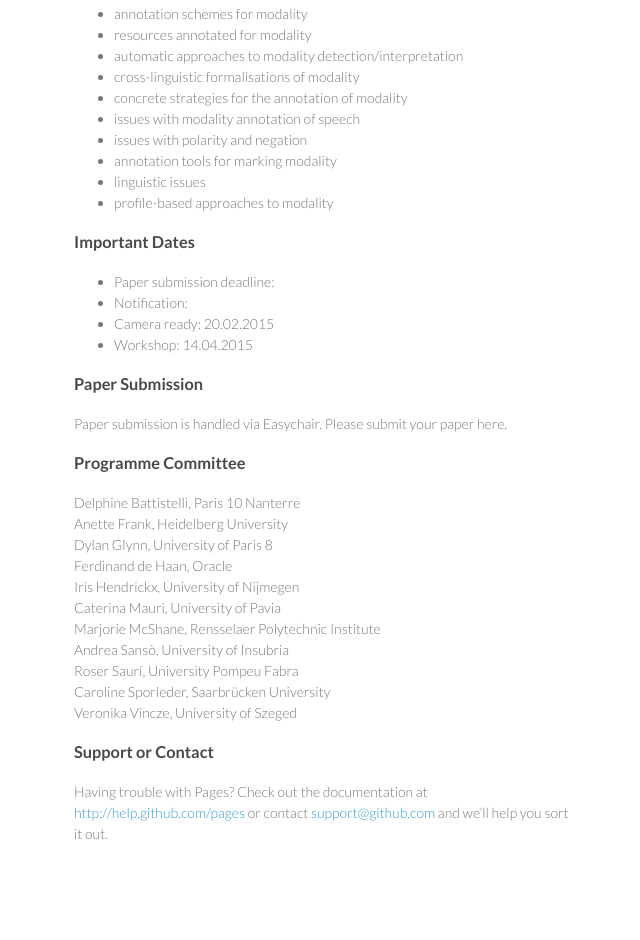
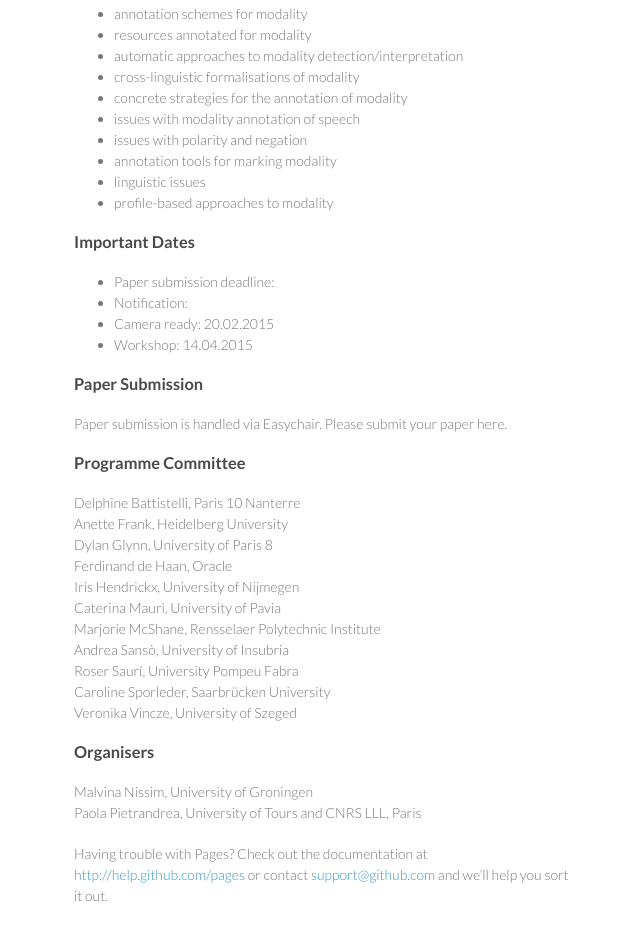
Before and after one commit to malvinanissim/moma2015, a plain HTML site: page index.html in a window 1280 px wide. Shown: the part 1282-2222 px from the top of the page, without its empty margins (496-1136 px from the left). Before the commit the page ends 2196 px from the top, so only its background shows below. Drawn offline with Linux system fonts and the light colour scheme.

Commit message:
Update index.html

```diff
--- a/index.html
+++ b/index.html
@@ -104,10 +104,16 @@ MOdels for Modality Annotation.</h3>
 
 
 <h3>
-<a name="support-or-contact" class="anchor" href="#support-or-contact"><span class="octicon octicon-link"></span></a>Support or Contact</h3>
+<a name="org" class="anchor" href="#org"><span class="octicon octicon-link"></span></a>Organisers</h3>
+
+<ul style="list-style: none; padding-left:0;">
+<li>Malvina Nissim, University of Groningen</li>
+<li>Paola Pietrandrea, University of Tours and CNRS LLL, Paris</li>
+</ul>
 
 <p>Having trouble with Pages? Check out the documentation at <a href="http://help.github.com/pages">http://help.github.com/pages</a> or contact <a href="mailto:support@github.com">support@github.com</a> and we’ll help you sort it out.</p>
       </section>
+
       <footer>
         <p>This project is maintained by <a href="https://github.com/malvinanissim">malvinanissim</a></p>
         <p><small>Hosted on GitHub Pages &mdash; Theme by <a href="https://github.com/orderedlist">orderedlist</a></small></p>
```
